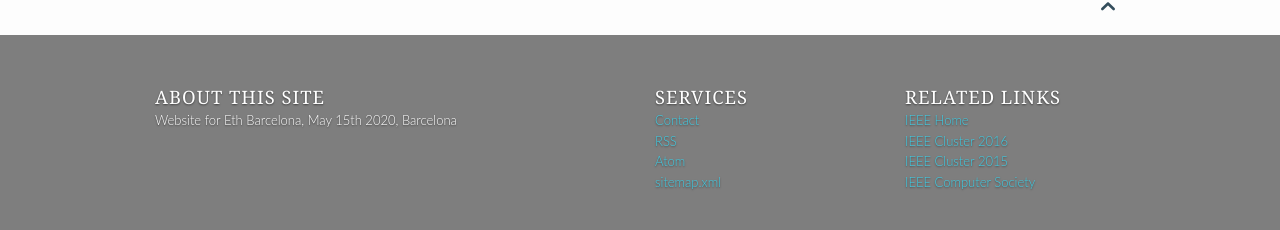
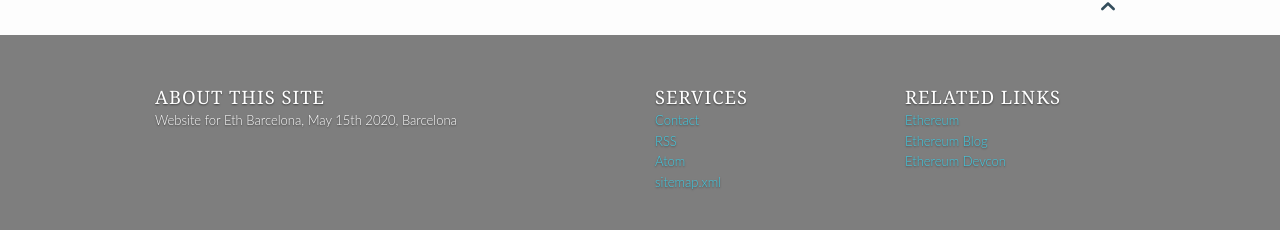
Before and after one commit to ethbarcelona/ethbarcelona.github.io, a Jekyll site: the page built from index.md, in a window 1280 px wide. Shown: the part 772-1002 px from the top of the page. Built offline with Jekyll 4.4.1, drawn with Linux system fonts in a browser that asks for light colours.

Commit message:
change related links

```diff
--- a/_data/network.yml
+++ b/_data/network.yml
@@ -1,21 +1,16 @@
 - menu_name: "Related Links"
 
-- name: "IEEE Home"
-  url: "http://www.ieee.org/"
+- name: "Ethereum"
+  url: "http://ethreum.org/"
   class: "network"
-  title: "Institute of Electrical and Electronics Engineers"
+  title: "Ethereum"
 
-- name: "IEEE Cluster 2016"
-  url: "http://ieeecluster2016.org"
+- name: "Ethereum Blog"
+  url: "http://blog.etherum.org"
   class: "network"
-  title: "IEEE Cluster 2016"
+  title: "Ethereum Blog"
 
-- name: "IEEE Cluster 2015"
-  url: "http://www.mcs.anl.gov/ieeecluster2015/"
+- name: "Ethereum Devcon"
+  url: "http://devcon.org"
   class: "network"
-  title: "IEEE Cluster 2015"
-
-- name: "IEEE Computer Society"
-  url: "http://www.computer.org"
-  class: "network"
-  title: "The Community for Technology Leaders"
+  title: "Devcon V"
```
